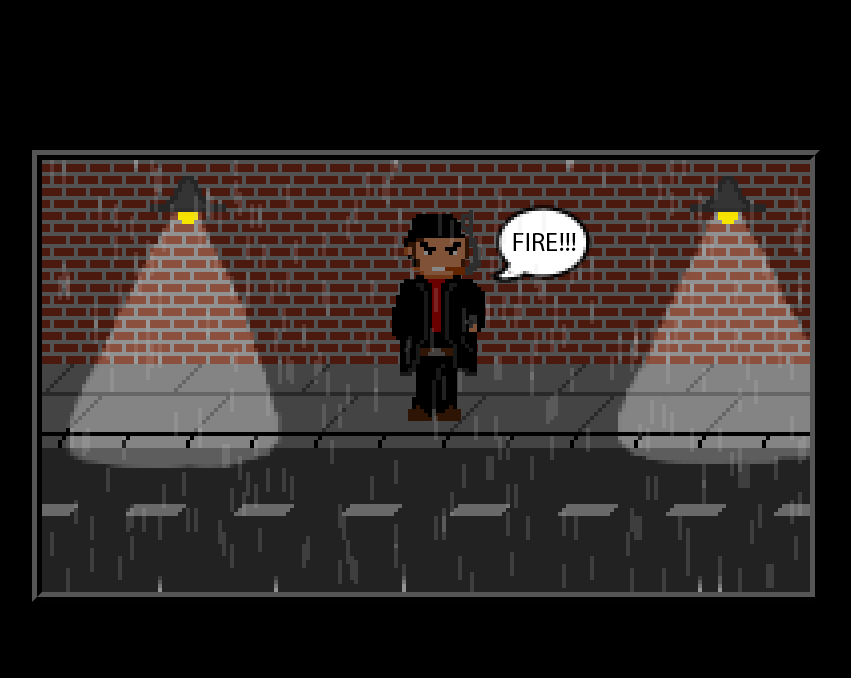
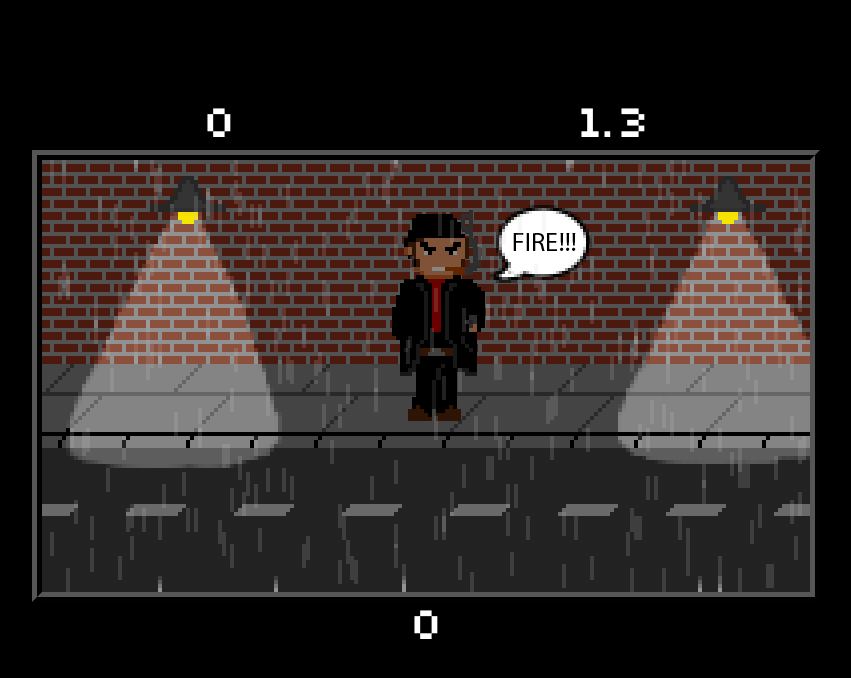
Before and after one commit to StickAlien/police_showdown, a plain HTML site: page index.html in a window 1280 px wide. Shown: the whole page, without its empty margins (214-1065 px from the left). Drawn offline with Linux system fonts and the light colour scheme.

Commit message:
added HUD elements and sorted main.js

```diff
--- a/gangster.js
+++ b/gangster.js
@@ -7,7 +7,7 @@ function Gangster(){
 	this.drawInterval = 0;
 	this.idle = false;
 	this.walk = true;
-	this.drawTime = Math.round(Math.random()*6000-1000);
+	this.drawTime = Math.round(Math.random()*10000-1000);
 
 	this.animateEnemy = function(){
 		switch(this.state){
--- a/index.html
+++ b/index.html
@@ -7,7 +7,9 @@
 		<link rel="stylesheet" href="style.css" type="text/css"/>
 	</head>
 	<body>
+		<div id="hudHead"></div>
 		<canvas id="anzeige" width="768" height="432"></canvas>
+		<div id="hudFoot"></div>
 	</body>
 	<script src="gangster.js"></script>
 	<script src="main.js"></script>
--- a/main.js
+++ b/main.js
@@ -35,6 +35,7 @@ bubbleGameOver.src = "resource/texture/sprechblaseGameOver.png";
 var bubbleYouWon = document.createElement("img");
 bubbleYouWon.src = "resource/texture/sprechblaseYouWon.png";
 
+
 //Sound laden
 var rainSound = document.createElement("audio");
 rainSound.src = "resource/sound/rain.wav";
@@ -44,22 +45,51 @@ drawSound.src = "resource/sound/gunDraw.wav";
 
 
 //Variablen
-var anzeige, pen, stateRain, lastTime, karl, stateBack, intervalRain, switchFlag, pause;
-
+var anzeige, hudHead, hudFoot, pen;
+var lastTime, intervalRain, pause;
+var switchFlag, stateRain, stateBack;
+var karl;
+var score, reactionEnemy, reactionPlayer;
 
 //Funktionen
 function initialisieren(){
 	anzeige = document.getElementById("anzeige");
+	hudFoot = document.getElementById("hudFoot");
+	hudHead = document.getElementById("hudHead");
 	pen = anzeige.getContext("2d");
+
 	stateRain = true;
 	switchFlag = true;
+	stateBack = false;
+
+	pause = 0;
 	lastTime = 0;
-	stateBack = false;
 	intervalRain = 0;
-	pause = 0;
+
+	score = 0;
+	reactionEnemy = 1300;
+	reactionPlayer = 0;
+
 	rainSound.loop = true;
 	rainSound.play();
+
+	var guiScore = document.createElement("div");
+	guiScore.innerHTML = score;
+	guiScore.className = "hudItem";
+	hudFoot.appendChild(guiScore);
+
+	var guiReactionPlayer = document.createElement("div");
+	guiReactionPlayer.className = "hudItem";
+	guiReactionPlayer.innerHTML = reactionPlayer/1000;
+	hudHead.appendChild(guiReactionPlayer);
+
+	var guiReactionEnemy = document.createElement("div");
+	guiReactionEnemy.className = "hudItem";
+	guiReactionEnemy.innerHTML = reactionEnemy/1000;
+	hudHead.appendChild(guiReactionEnemy);
+
 	karl = new Gangster();
+
 	window.requestAnimationFrame(tick);
 }
 
@@ -67,7 +97,6 @@ function animate(){
 	intervalRain += pause;
 	if(karl.idle||karl.walk) karl.interval += pause;
 	if(karl.idle) karl.drawInterval += pause;
-	console.log(karl.drawInterval);
 
 	if(intervalRain>=200){
 		intervalRain = 0;
@@ -120,16 +149,23 @@ function tick(){
 	var time = new Date();
 	pause = time.getTime() - lastTime;
 	lastTime = time.getTime();
+
 	animate();
 	basic();
+
 	karl.animateEnemy();
 	karl.talkEnemy();
+
 	raining();
+
 	karl.walkEnemy();
 	karl.shootEnemy();
+
 	pause = 0;
+
 	window.requestAnimationFrame(tick);
 }
 
+
 //Programmablauf
 initialisieren();
--- a/style.css
+++ b/style.css
@@ -14,6 +14,29 @@ body{
 #anzeige{
 	display: block;
 	margin: 0 auto;
-	margin-top: 150px;
 	border: ridge 10px #565656;
+	cursor: none;
 }
+
+#hudHead{
+	display: flex;
+	justify-content: space-around;
+	height: 50px;
+	width: 788px;
+	margin: 0 auto;
+	margin-top: 100px;
+}
+
+#hudFoot{
+	display: flex;
+	justify-content: center;
+	height: 50px;
+	width: 788px;
+	margin: 0 auto;
+}
+
+.hudItem{
+	color: white;
+	font-family: pixel;
+	font-size: 3em;
+}
```
